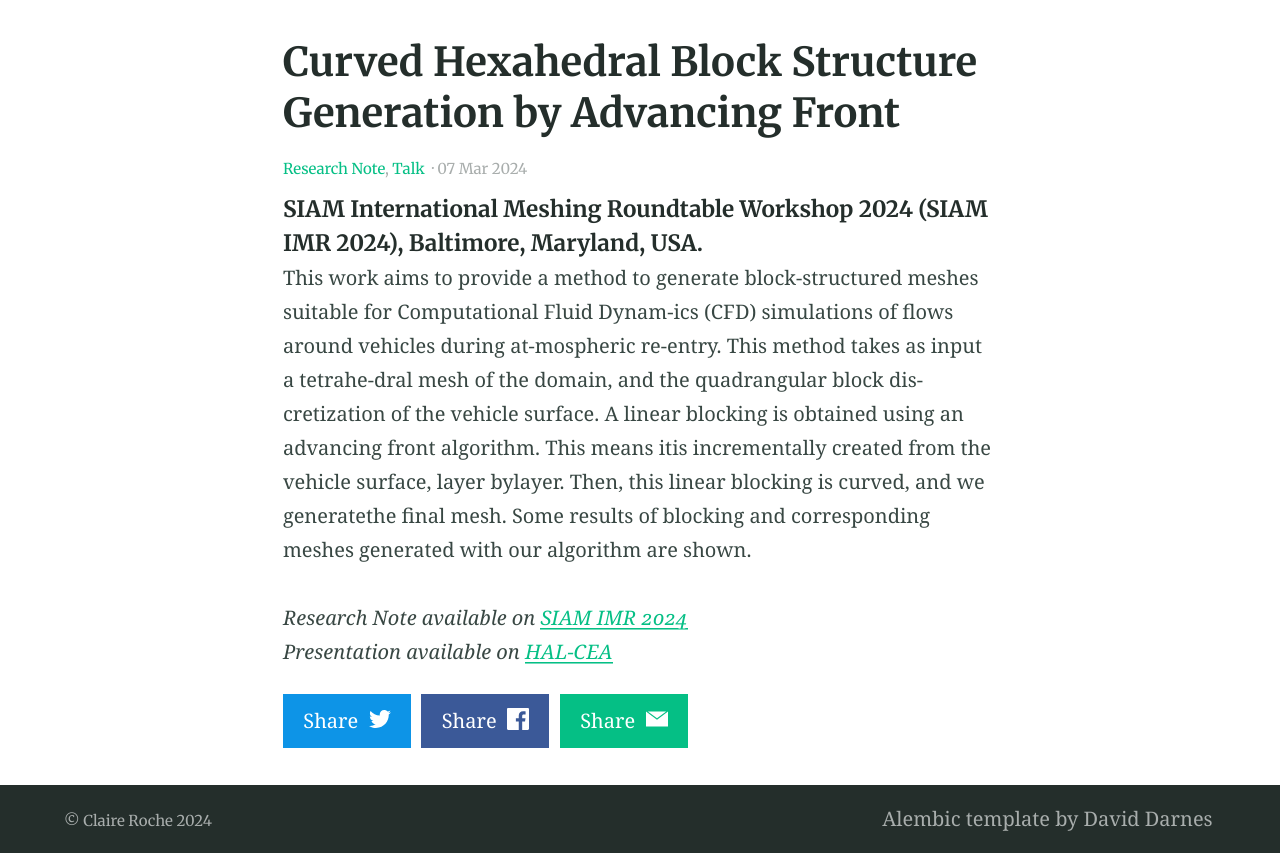
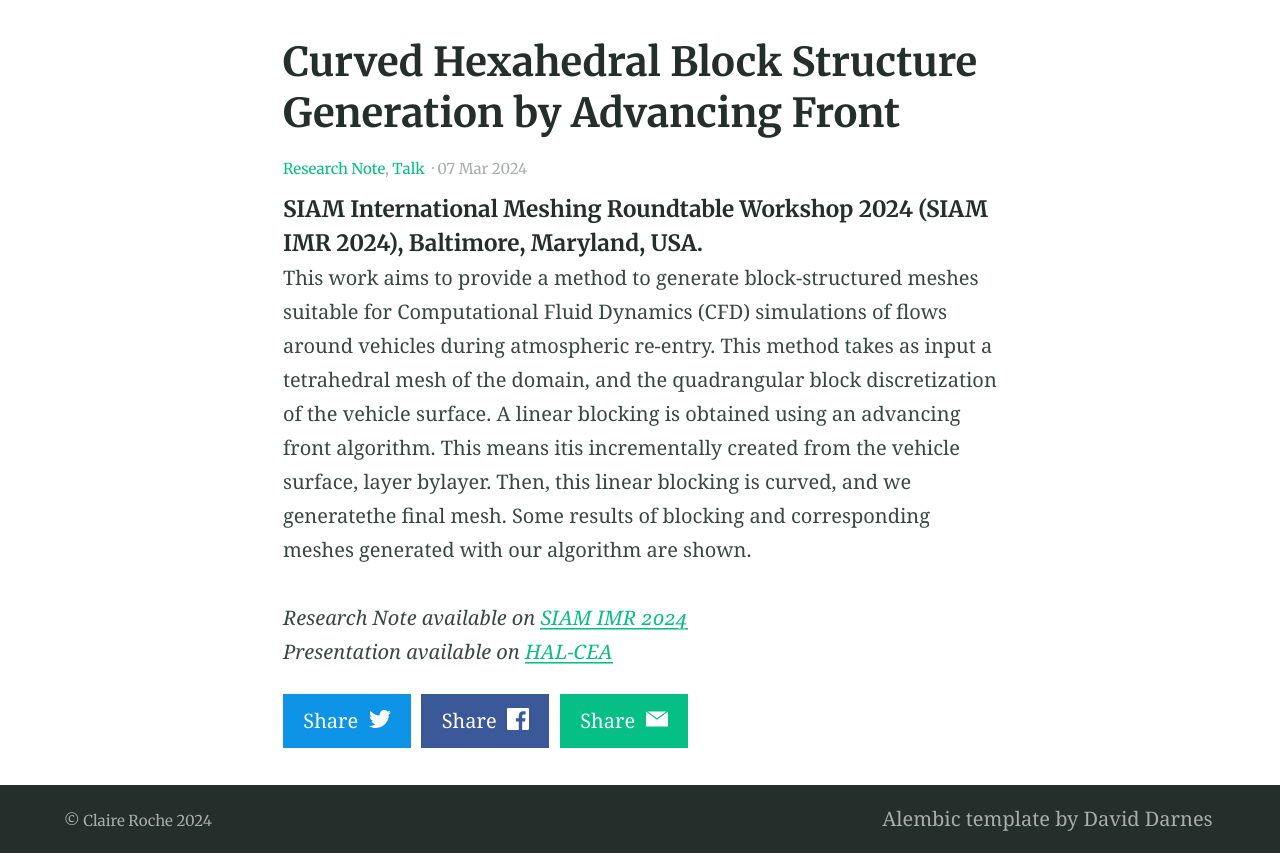
Before and after one commit to claireroche/claireroche.github.io, a Jekyll site: the page built from _posts/2024-03-07-research-note-imr.md, in a window 1280 px wide. Shown: the part 424-1277 px from the top of the page. Built offline with Jekyll 4.4.1, drawn with Linux system fonts in a browser that asks for light colours; a style sheet for code colours, icons or effects is not loaded.

```diff
--- a/_posts/2024-03-07-research-note-imr.md
+++ b/_posts/2024-03-07-research-note-imr.md
@@ -8,7 +8,7 @@ feature_image: "https://raw.githubusercontent.com/claireroche/claireroche.github
 
 ##### SIAM International Meshing Roundtable Workshop 2024 (SIAM IMR 2024), Baltimore, Maryland, USA.
 
-This  work  aims  to  provide  a  method  to  generate  block-structured meshes suitable for Computational Fluid Dynam-ics  (CFD)  simulations  of  flows  around  vehicles  during  at-mospheric re-entry.  This method takes as input a tetrahe-dral mesh of the domain,  and the quadrangular block dis-cretization  of  the  vehicle  surface.   A  linear  blocking  is  obtained  using  an  advancing  front  algorithm.   This  means  itis  incrementally  created  from  the  vehicle  surface,  layer  bylayer.  Then, this linear blocking is curved, and we generatethe final mesh.  Some results of blocking and corresponding meshes generated with our algorithm are shown.
+This  work  aims  to  provide  a  method  to  generate  block-structured meshes suitable for Computational Fluid Dynamics  (CFD)  simulations  of  flows  around  vehicles  during  atmospheric re-entry.  This method takes as input a tetrahedral mesh of the domain,  and the quadrangular block discretization  of  the  vehicle  surface.   A  linear  blocking  is  obtained  using  an  advancing  front  algorithm.   This  means  itis  incrementally  created  from  the  vehicle  surface,  layer  bylayer.  Then, this linear blocking is curved, and we generatethe final mesh.  Some results of blocking and corresponding meshes generated with our algorithm are shown.
 
 <!-- more -->
 
```
